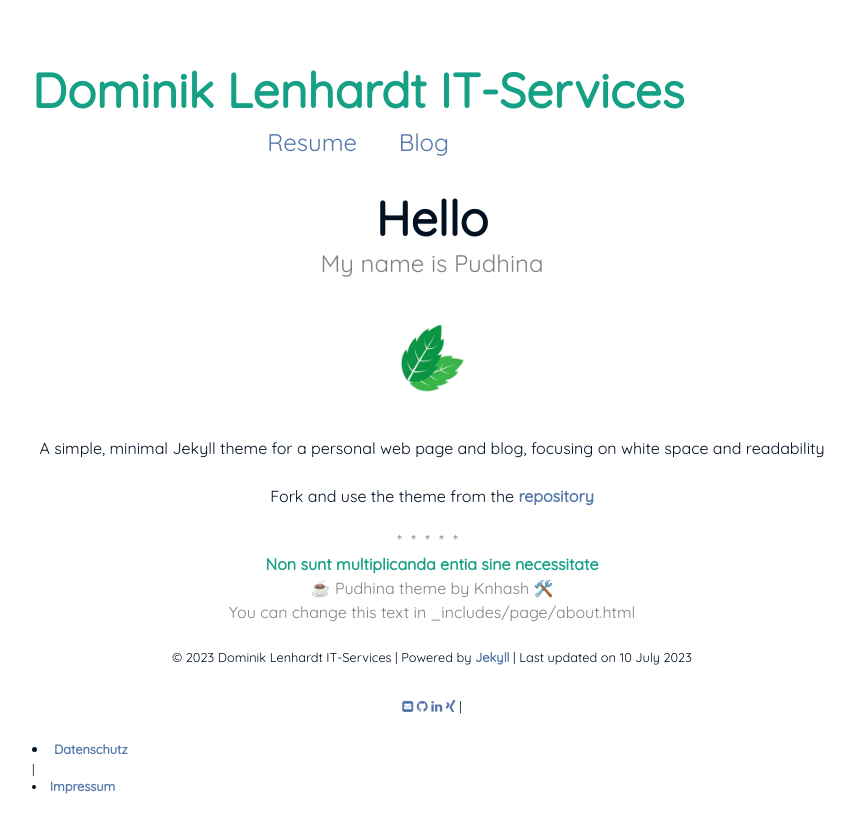
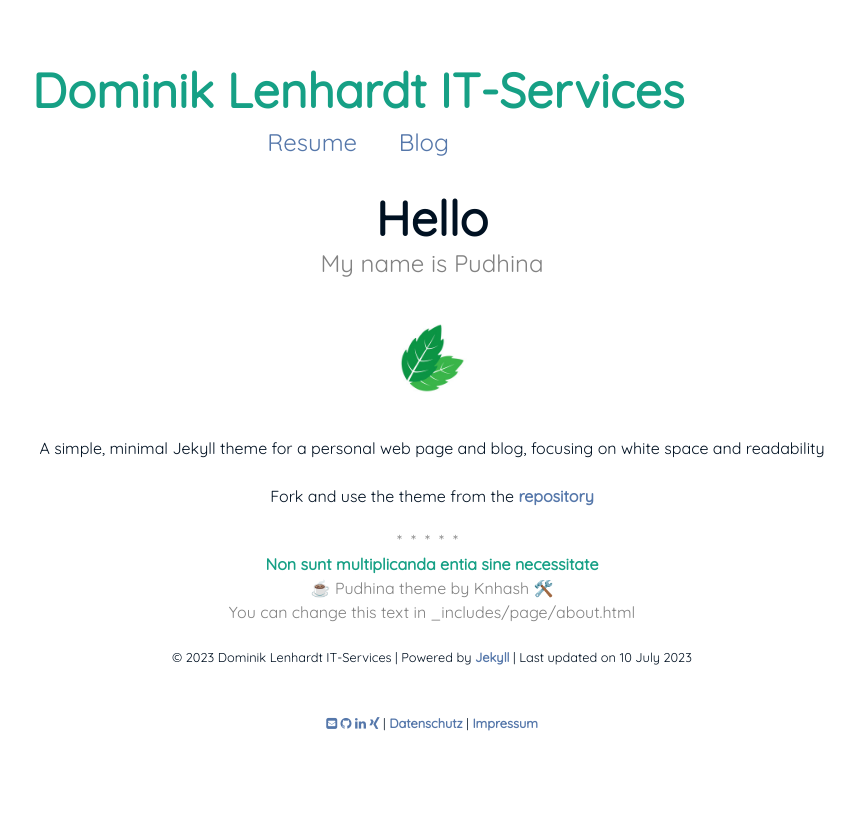
Before and after one commit to lenhardt-its/lenhardt-its.github.io, a Jekyll site: the page built from index.md, in a window 1280 px wide. Shown: the top 833 px of the page, without its empty margins (208-1063 px from the left). Built offline with Jekyll 4.4.1, drawn with Linux system fonts in a browser that asks for light colours.

Commit message:
improvements

```diff
--- a/_layouts/default.html
+++ b/_layouts/default.html
@@ -38,10 +38,7 @@
           <small> &copy; {{ site.time | date: '%Y' }} {{site.title}}
             | Powered by <a target="_blank" href="https://jekyllrb.com/">Jekyll</a>
             | Last updated on {{ site.time | date_to_long_string }}
-          </small>
-        </p>
-        <p class="footer">
-          <small>
+            <br><br>
             {% if site.author.email %}
             <a href="mailto:{{ site.author.email }}" target="_blank"><i class="fa fa-envelope-square"></i></a>
             {% endif %}
@@ -54,8 +51,8 @@
             {% if site.author.xing %}
             <a href="https://www.xing.com/profile/{{ site.author.xing }}/cv" target="_blank"><i class="fa fa-xing"></i></a>
             {% endif %}
-            | <li><a href="{{ '/privacy' | prepend: site.baseurl }}">Datenschutz</a></li>
-            | <li><a href="{{ '/imprint' | prepend: site.baseurl }}">Impressum</a></li>
+            | <a href="{{ '/privacy' | prepend: site.baseurl }}">Datenschutz</a>
+            | <a href="{{ '/imprint' | prepend: site.baseurl }}">Impressum</a>
           </small>
         </p>
       </footer>
```
